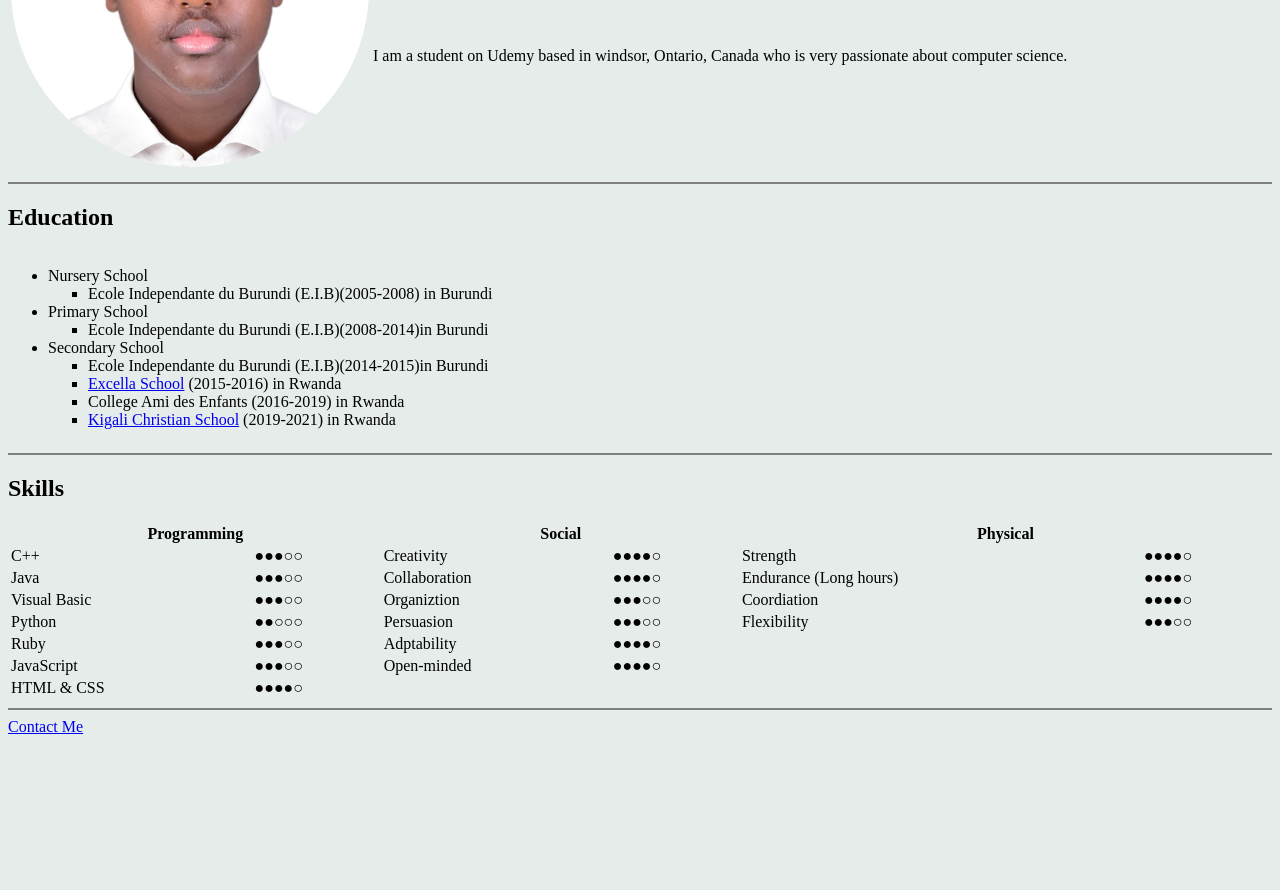
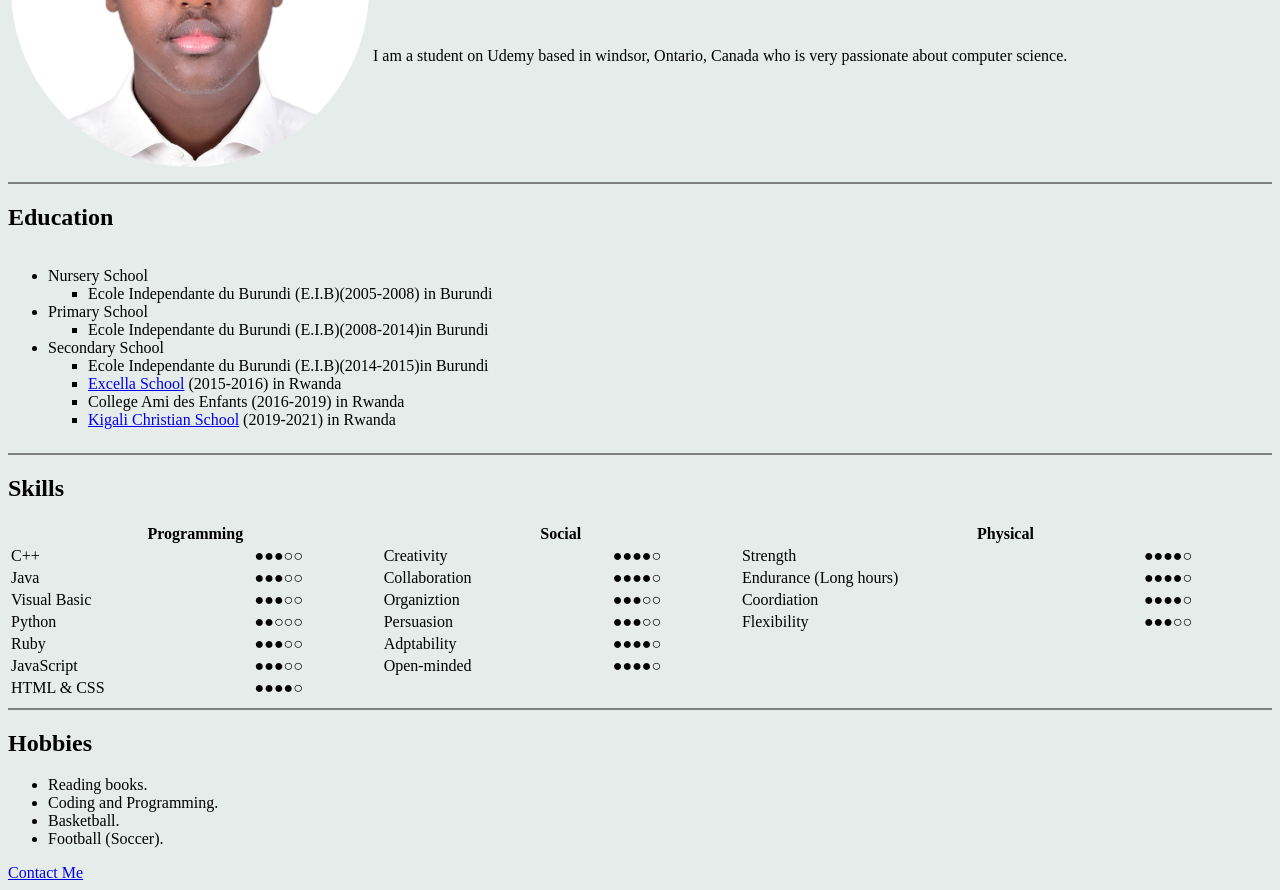
Before and after one commit to Larchitect3/CV, a plain HTML site: page index.html in a window 1280 px wide. Shown: the part 202-1092 px from the top of the page. Before the commit the page ends 946 px from the top, so only its background shows below. Drawn offline with Linux system fonts and the light colour scheme.

Commit message:
added hobbies

```diff
--- a/index.html
+++ b/index.html
@@ -114,6 +114,13 @@
             </table>
         </div>
         <hr size="2" noshade>
+        <h2>Hobbies</h2>
+        <ul>
+            <li>Reading books.</li>
+            <li>Coding and Programming.</li>
+            <li>Basketball.</li>
+            <li>Football (Soccer).</li>
+        </ul>
         <a href="contact-me.html">Contact Me</a>
     </body>
 </html>
```
